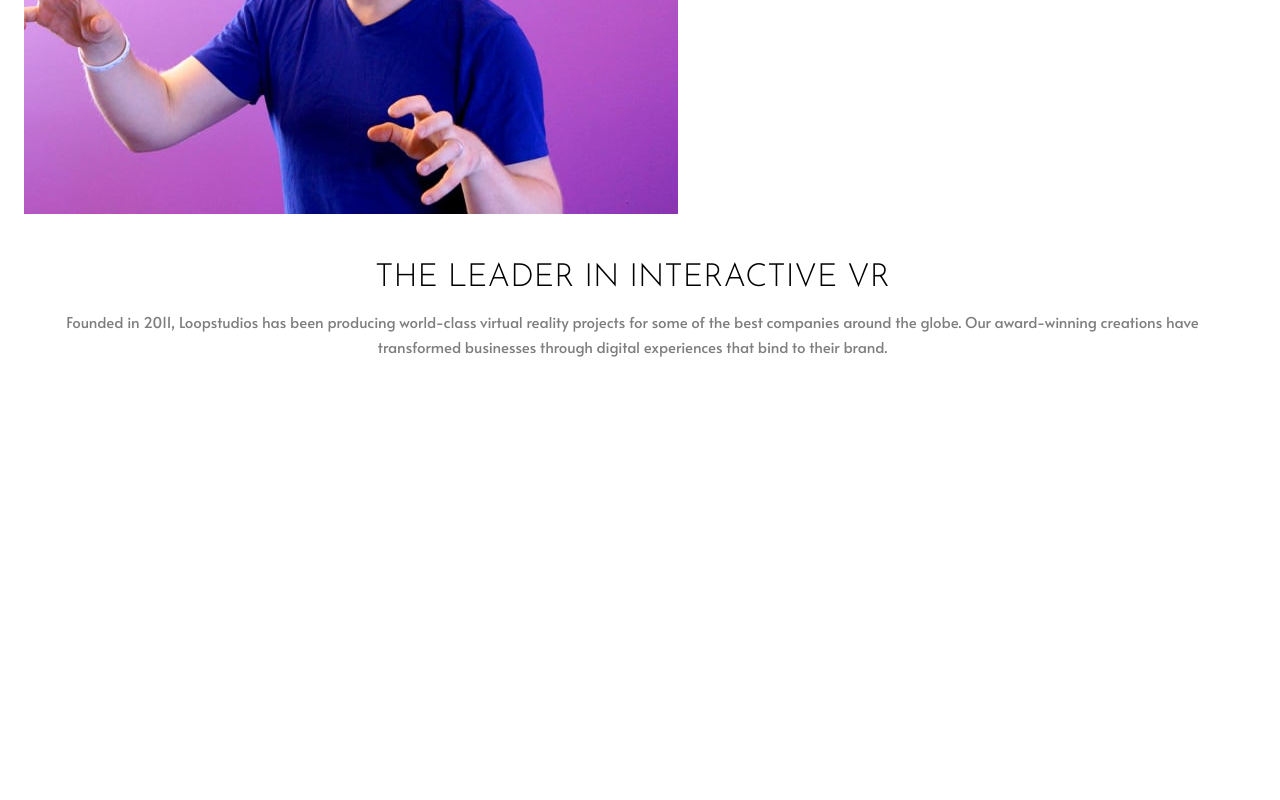
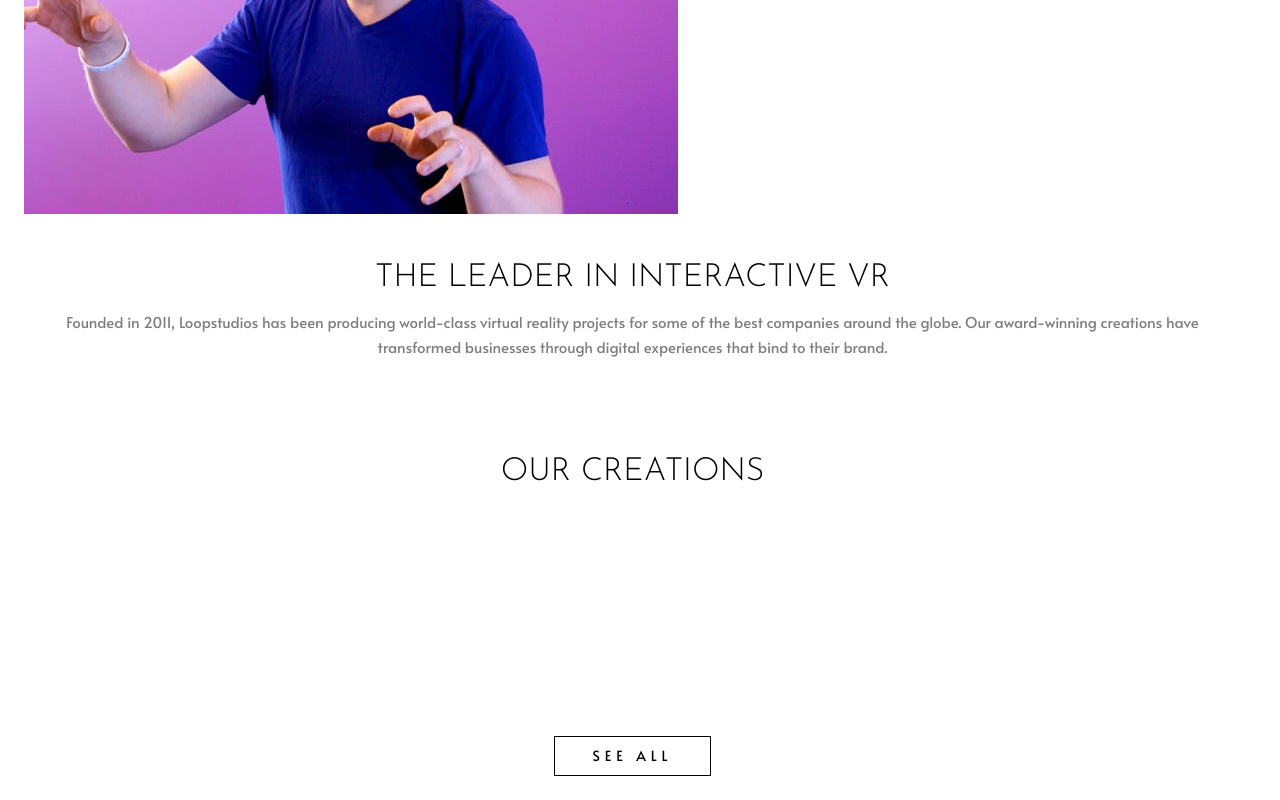
Before and after one commit to g-akca/loopstudios-landing-page, a React (Vite) app: page / in a window 1280 px wide. Shown: the part 980-1780 px from the top of the page. Before the commit the page ends 1436 px from the top, so only its background shows below. Built offline with nearby package versions, Linux system fonts and the light colour scheme.

Commit message:
Finish CreationsSection structure and creations list

```diff
--- /dev/null
+++ b/src/components/CreationsItem.jsx
@@ -0,0 +1,8 @@
+function CreationsItem({ title, imgUrl }) {
+  return (
+    <div>
+    </div>
+  )
+}
+
+export default CreationsItem;
--- a/src/components/CreationsSection.jsx
+++ b/src/components/CreationsSection.jsx
@@ -1,7 +1,31 @@
+import CreationsItem from "./CreationsItem.jsx";
+
 function CreationsSection() {
+  const creations = [
+    { title: "Deep earth", imgUrl: "image-deep-earth.jpg" },
+    { title: "Night arcade", imgUrl: "image-night-arcade.jpg" },
+    { title: "Soccer team VR", imgUrl: "image-soccer-team.jpg" },
+    { title: "The grid", imgUrl: "image-grid.jpg" },
+    { title: "From up above VR", imgUrl: "image-from-above.jpg" },
+    { title: "Pocket borealis", imgUrl: "image-pocket-borealis.jpg" },
+    { title: "The curiosity", imgUrl: "image-curiosity.jpg" },
+    { title: "Make it fisheye", imgUrl: "image-fisheye.jpg" },
+  ];
+
   return (
-    <>
-    </>
+    <section className="flex flex-col items-center gap-8">
+      <div>
+        <h2 className="uppercase font-josefin font-light text-[32px] leading-[100%] mb-12">Our creations</h2>
+
+        <div className="flex flex-col gap-6">
+          {creations.map(item => (
+            <CreationsItem key={item.title} {...item} />
+          ))}
+        </div>
+      </div>
+
+      <button type="button" className="border w-39.25 h-10 uppercase text-[14px] leading-[100%] tracking-[5px]">See all</button>
+    </section>
   )
 }
 
```
